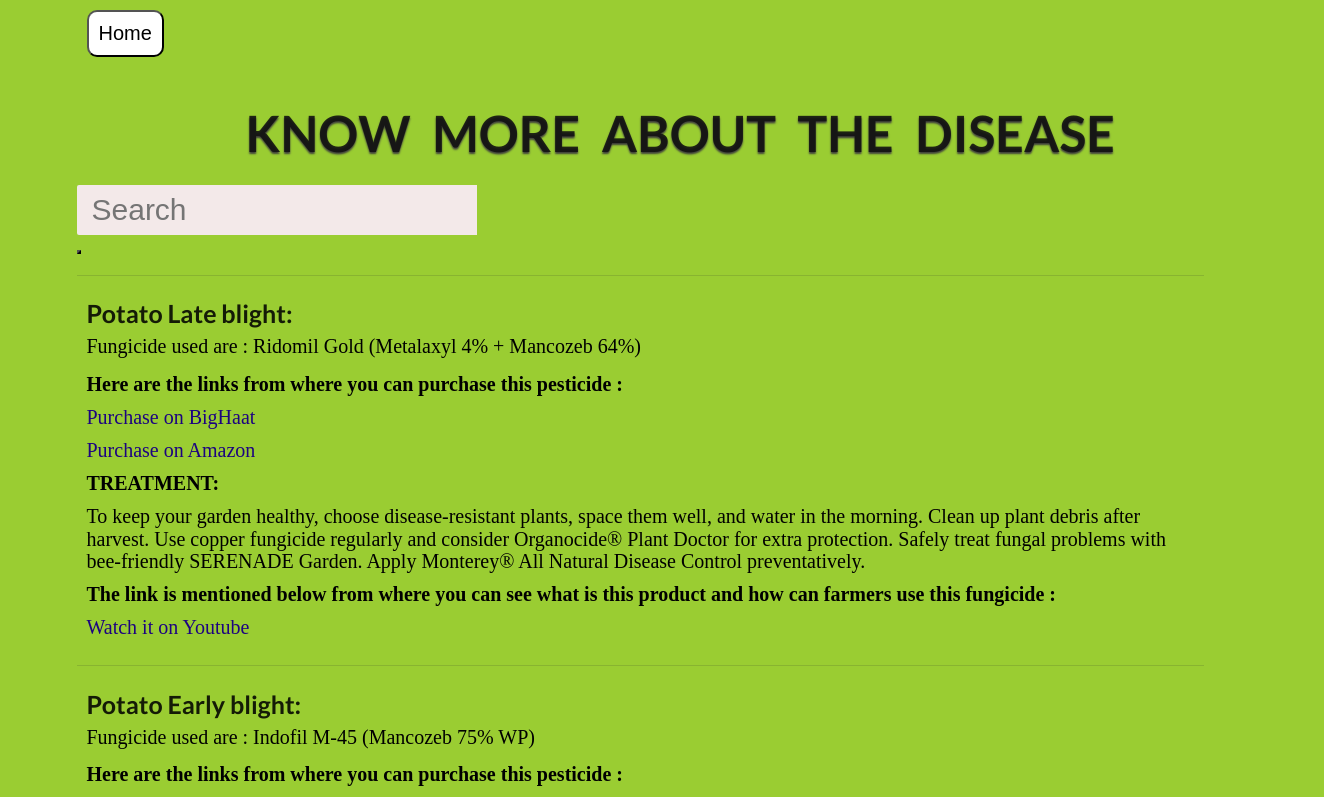
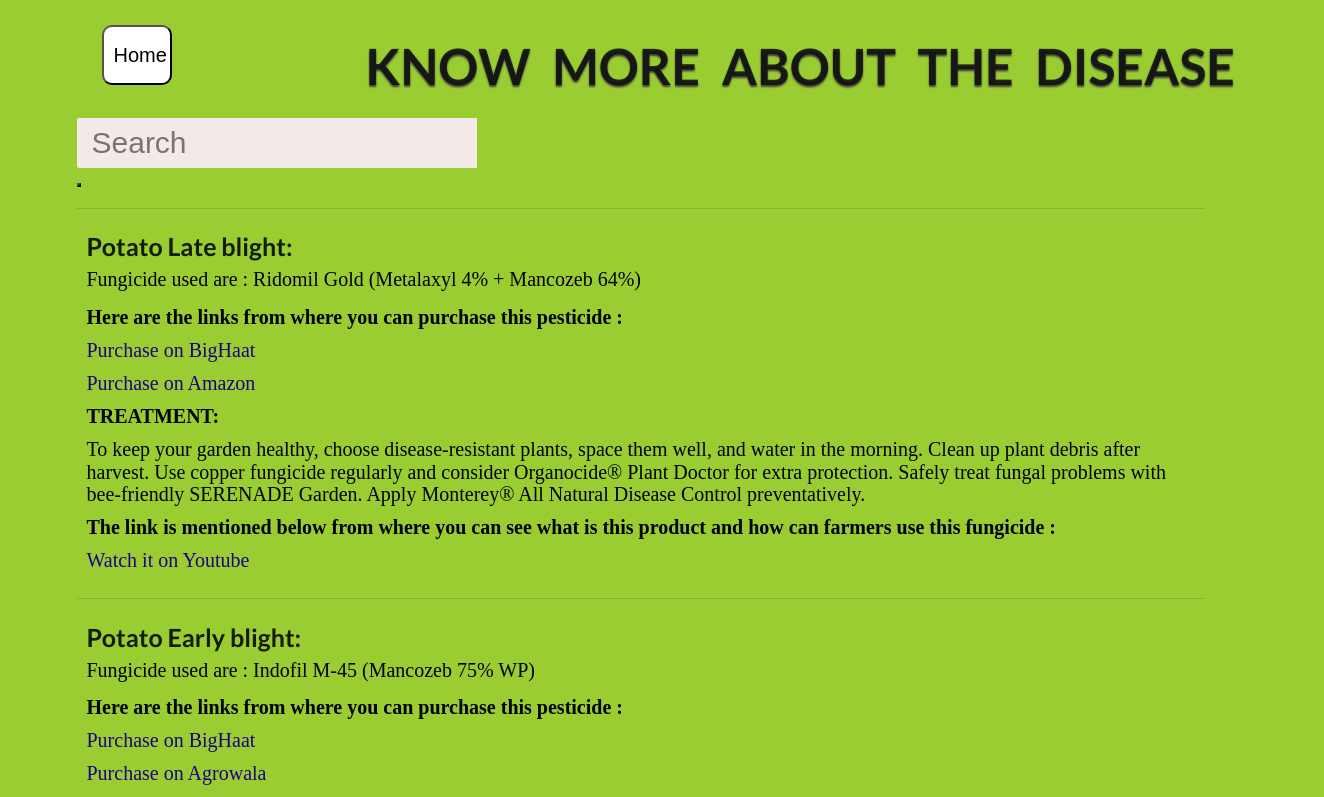
Before and after one commit to itsmeShrey/Epics, a React (Create React App) app: page / in a window 1280 px wide. Shown: the top 797 px of the page, 1324 px wide, since content can reach past the window. Built offline with nearby package versions, Linux system fonts and the light colour scheme.

Commit message:
Update App.js

```diff
--- a/src/components/App.js
+++ b/src/components/App.js
@@ -258,8 +258,10 @@
     //detail={filteredDetail}
     return (
         <div className="ui container" >
-            <button style={{ margin: '10px', padding: '10px', backgroundColor: "white",borderRadius: "10px" , cursor: "pointer"}} onClick={handleClick}>Home</button>
+        <div style = {{ display: "flex" }} >
+            <button style={{ margin: '25px', padding: '10px', backgroundColor: "white",borderRadius: "10px" , cursor: "pointer",height: "60px", width: "70px"}} onClick={handleClick}>Home</button>
             <Header />
+        </div>
 
             <Search />
             <Info detail={filteredDetail} />
```
